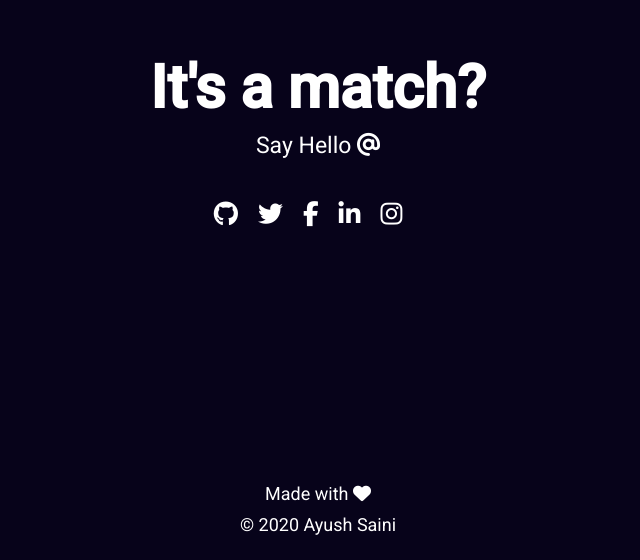
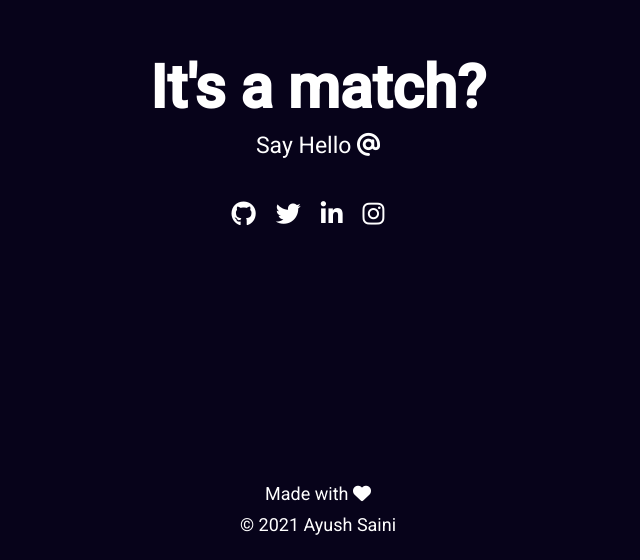
Before and after one commit to AyushSaini00/myportfolio, a plain HTML site: page index.html in a window 1280 px wide. Shown: the part 2743-3303 px from the top of the page, without its empty margins (322-962 px from the left). Drawn offline with Linux system fonts and the light colour scheme.

Commit message:
Removed fb link

```diff
--- a/index.html
+++ b/index.html
@@ -92,17 +92,16 @@
             </div>
             <div class="contact-links">
                 <a class="contact-details" id="profile-link" href="https://github.com/AyushSaini00" target="_blank"><i class="fa fa-github"></i></a>
-                <a class="contact-details"  href="https://twitter.com/ayushsaini_" target="_blank"><i class="fa fa-twitter"></i></a>
-                <a class="contact-details" href="https://www.facebook.com/ayushsaini00" target="_blank"><i class="fa fa-facebook"></i></a>
-                <a class="contact-details" href="https://www.linkedin.com/in/ayushsaini/" target="_blank"><i class="fa fa-linkedin"></i></a>
-                <a class="contact-details" href="https://www.instagram.com/ayushsaini_/" target="_blank"><i class="fa fa-instagram"></i></a>
+                <a class="contact-details"  href="https://twitter.com/AyushCodes" target="_blank"><i class="fa fa-twitter"></i></a>
+                <a class="contact-details" href="https://www.linkedin.com/in/ayushsaini" target="_blank"><i class="fa fa-linkedin"></i></a>
+                <a class="contact-details" href="https://www.instagram.com/ayushsaini_" target="_blank"><i class="fa fa-instagram"></i></a>
             </div>
         </section>
 
         <!-- FOOTER SECTION-->
         <footer>
             <p>Made with <i class="fa fa-heart"></i></p>
-            <p>&copy; 2020 Ayush Saini</p>
+            <p>&copy; 2021 Ayush Saini</p>
         </footer>
 
     </body>
```
